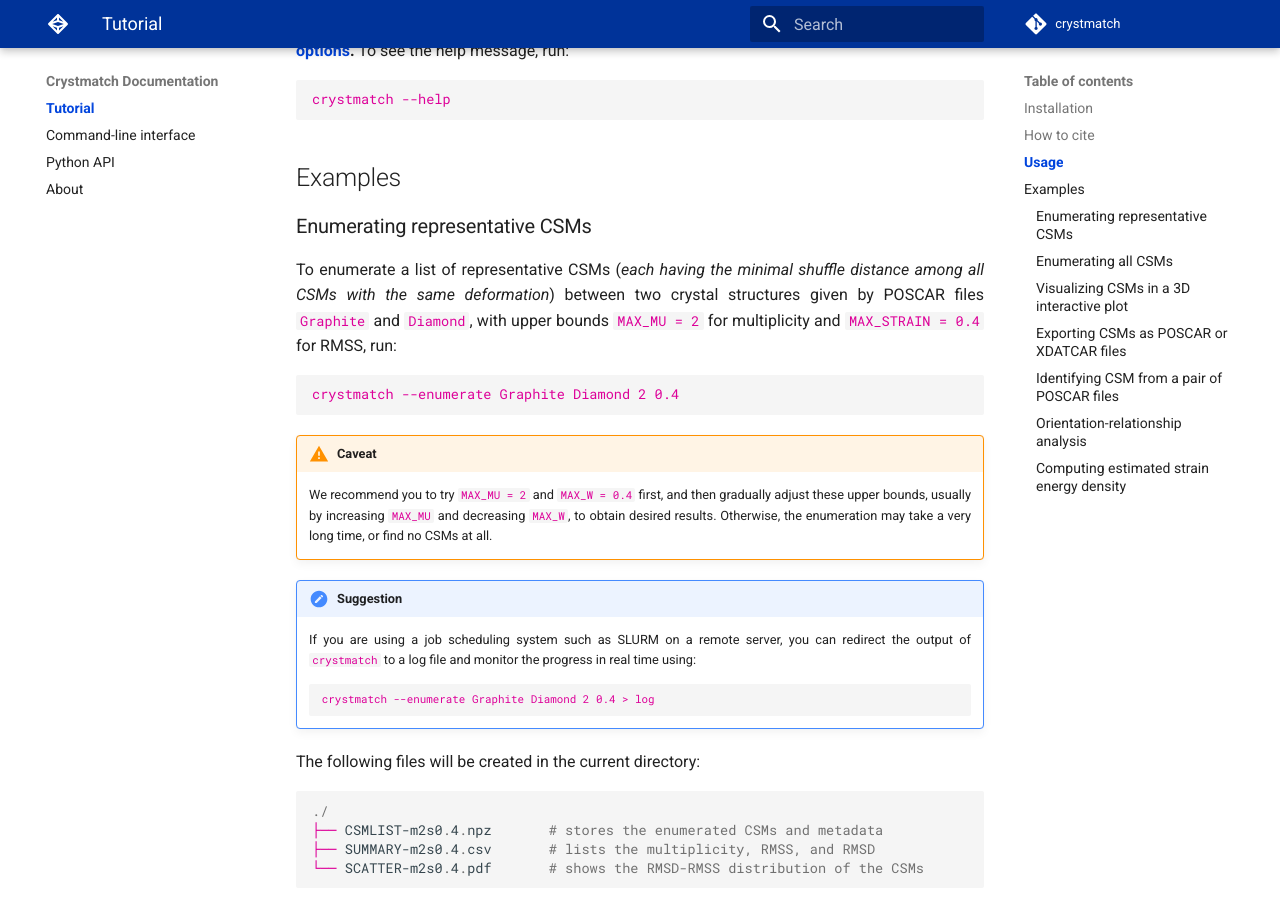
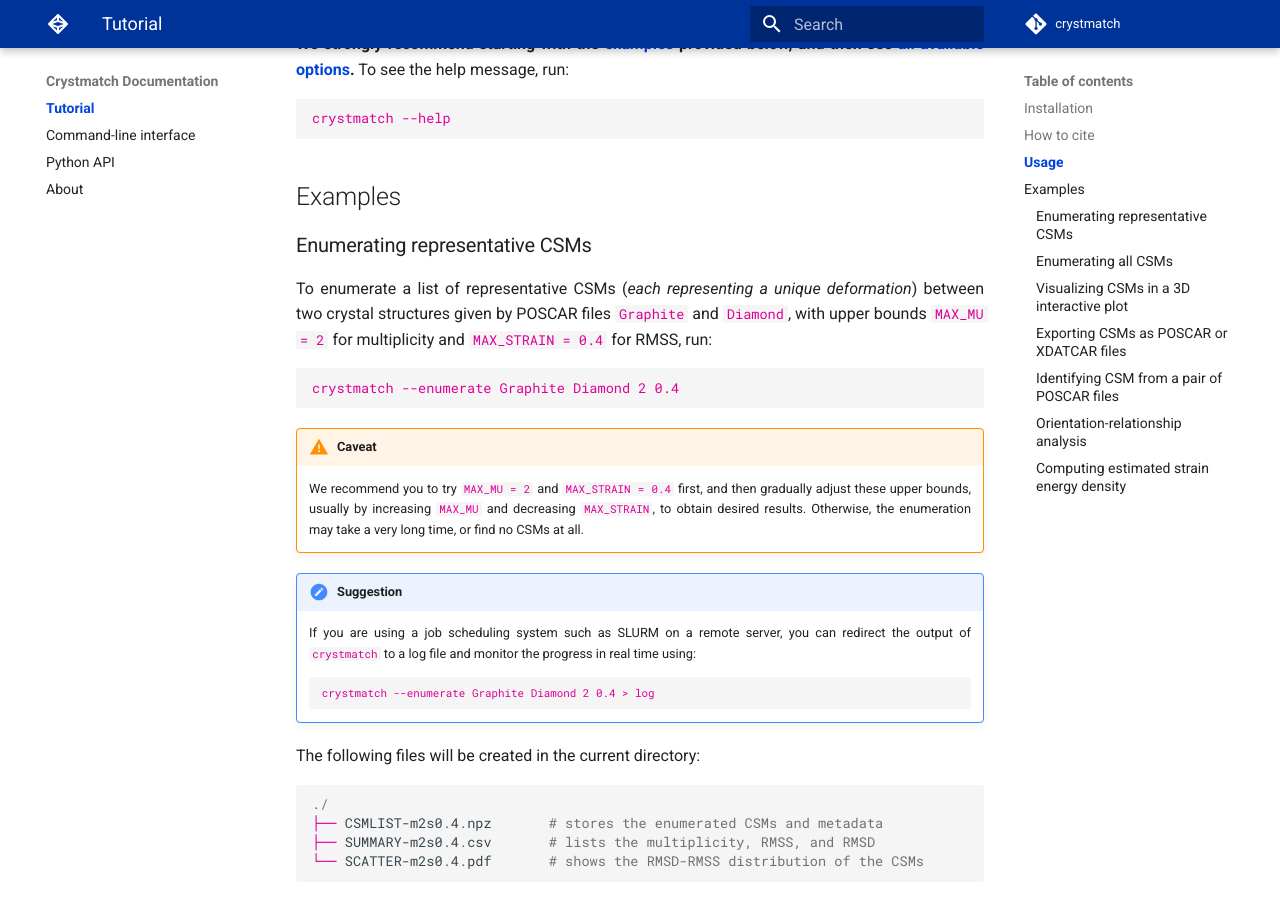
Before and after one commit to Fangcheng-Wang/crystmatch, an MkDocs documentation site: the page built from docs/index.md, in a window 1280 px wide and 900 px high, scrolled down 2485 px. Built offline with MkDocs 1.6.1 and Material for MkDocs 9.7.7, drawn with Linux system fonts in a browser that asks for light colours; comment, search, counter and statistics services are not loaded; some of the changed text lies outside the part shown.

````diff
--- a/docs/index.md
+++ b/docs/index.md
@@ -112,14 +112,14 @@ crystmatch --help
 
 ### Enumerating representative CSMs
 
-To enumerate a list of representative CSMs (*each having the minimal shuffle distance among all CSMs with the same deformation*) between two crystal structures given by POSCAR files `Graphite` and `Diamond`, with upper bounds `MAX_MU = 2` for multiplicity and `MAX_STRAIN = 0.4` for RMSS, run:
+To enumerate a list of representative CSMs (*each representing a unique deformation*) between two crystal structures given by POSCAR files `Graphite` and `Diamond`, with upper bounds `MAX_MU = 2` for multiplicity and `MAX_STRAIN = 0.4` for RMSS, run:
 
 ```
 crystmatch --enumerate Graphite Diamond 2 0.4
 ```
 
 !!! warning "Caveat"
-    We recommend you to try `MAX_MU = 2` and `MAX_W = 0.4` first, and then gradually adjust these upper bounds, usually by increasing `MAX_MU` and decreasing `MAX_W`, to obtain desired results. Otherwise, the enumeration may take a very long time, or find no CSMs at all.
+    We recommend you to try `MAX_MU = 2` and `MAX_STRAIN = 0.4` first, and then gradually adjust these upper bounds, usually by increasing `MAX_MU` and decreasing `MAX_STRAIN`, to obtain desired results. Otherwise, the enumeration may take a very long time, or find no CSMs at all.
 
 !!! note "Suggestion"
     If you are using a job scheduling system such as SLURM on a remote server, you can redirect the output of `crystmatch` to a log file and monitor the progress in real time using:
````
Also changed, not shown: other parts of docs/index.md (+1 -1 lines), README.md (+1 -1 lines).
